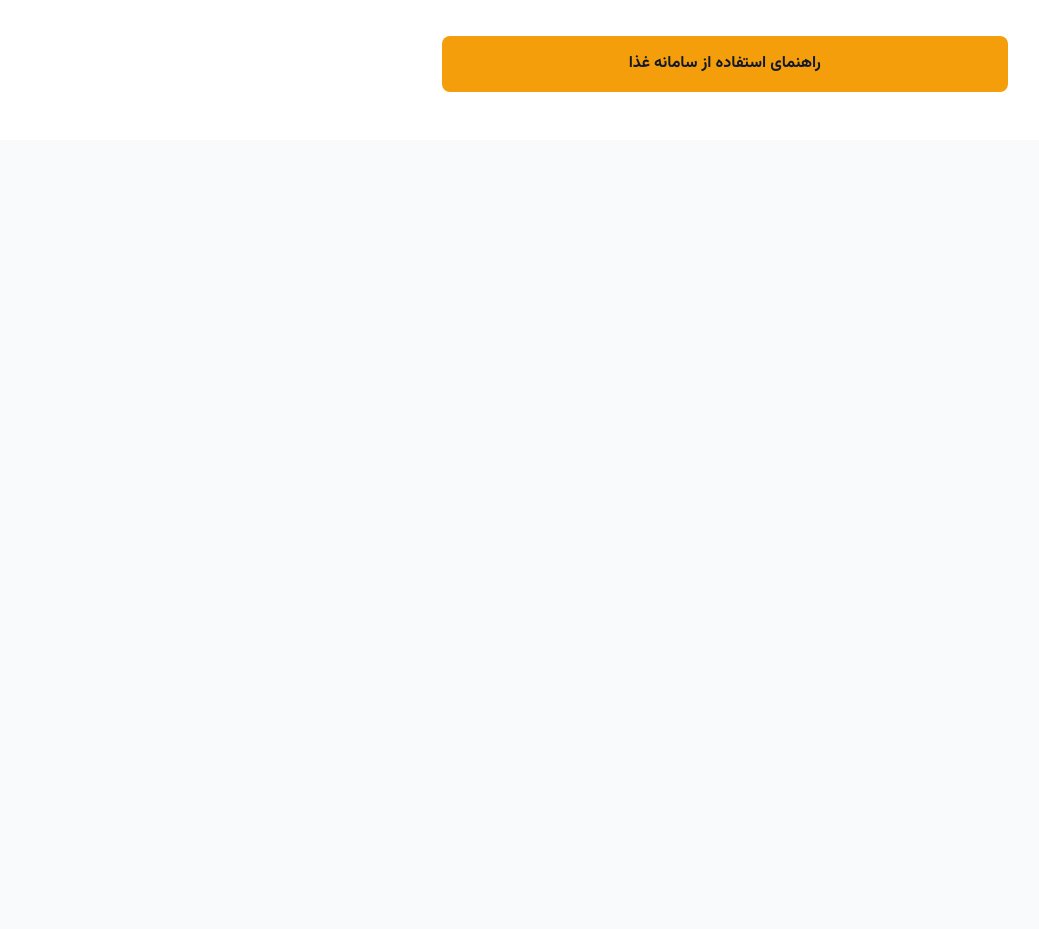
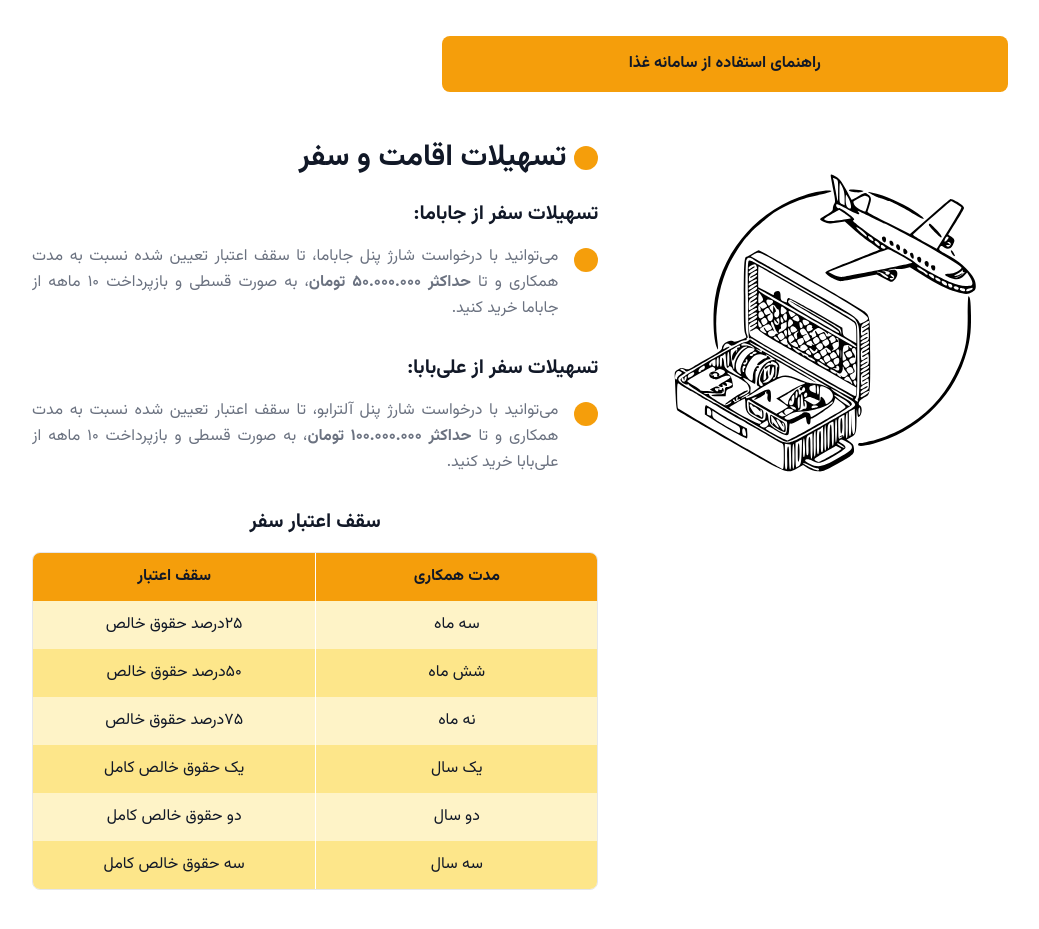
Before and after one commit to espitman/jbm-hr-life, a Nuxt app: page /benefits in a window 1280 px wide. Shown: the part 1584-2513 px from the top of the page, without its empty margins (16-1055 px from the left). Before the commit the page ends 1724 px from the top, so only its background shows below. Built offline with nearby package versions, Linux system fonts and the light colour scheme.

Commit message:
style: update table borders in Travel and Subsidy components to have only white left borders

```diff
--- a/components/benefits/Subsidy.vue
+++ b/components/benefits/Subsidy.vue
@@ -19,19 +19,19 @@
                 <div class="bg-amber-500 p-3 text-center font-bold">سوبسید اختصاصی (تومان)</div>
 
                 <!-- Row 1 -->
-                <div class="bg-amber-100 p-3 text-center border-l border-white border-t border-amber-200">حقوق ناخالص کمتر از 18 میلیون تومان</div>
+                <div class="bg-amber-100 p-3 text-center border-l border-l-white border-t border-amber-200">حقوق ناخالص کمتر از 18 میلیون تومان</div>
                 <div class="bg-amber-100 p-3 text-center border-t border-amber-200">2.800.000</div>
 
                 <!-- Row 2 -->
-                <div class="bg-amber-200 p-3 text-center border-l border-white border-t border-amber-200">حقوق ناخالص بین 18 تا 30 میلیون تومان</div>
+                <div class="bg-amber-200 p-3 text-center border-l border-l-white border-t border-amber-200">حقوق ناخالص بین 18 تا 30 میلیون تومان</div>
                 <div class="bg-amber-200 p-3 text-center border-t border-amber-200">2.250.000</div>
 
                 <!-- Row 3 -->
-                <div class="bg-amber-100 p-3 text-center border-l border-white border-t border-amber-200">حقوق ناخالص بین 30 تا 50 میلیون تومان</div>
+                <div class="bg-amber-100 p-3 text-center border-l border-l-white border-t border-amber-200">حقوق ناخالص بین 30 تا 50 میلیون تومان</div>
                 <div class="bg-amber-100 p-3 text-center border-t border-amber-200">1.500.000</div>
 
                 <!-- Row 4 -->
-                <div class="bg-amber-200 p-3 text-center border-l border-white border-t border-amber-200">حقوق ناخالص بین 50 تا 100 میلیون تومان</div>
+                <div class="bg-amber-200 p-3 text-center border-l border-l-white border-t border-amber-200">حقوق ناخالص بین 50 تا 100 میلیون تومان</div>
                 <div class="bg-amber-200 p-3 text-center border-t border-amber-200">1.000.000</div>
               </div>
             </div>
--- /dev/null
+++ b/components/benefits/Travel.vue
@@ -0,0 +1,100 @@
+<template>
+  <Section>
+    <div class="max-w-6xl mx-auto p-6" dir="rtl">
+      <div class="flex flex-col md:flex-row items-start gap-8">
+        <!-- Left side - Travel illustration -->
+        <div class="w-full md:w-2/5 mb-8 md:mb-0 order-2 md:order-1">
+          <div class="relative">
+            <div class="w-64 h-64 md:w-80 md:h-80 mx-auto"></div>
+            <div class="absolute inset-0 flex items-center justify-center">
+              <img
+                src="/images/flight.svg"
+                alt="Flight illustration"
+                class="w-full h-auto max-w-xs"
+              />
+            </div>
+          </div>
+        </div>
+
+        <!-- Right side - Content -->
+        <div class="w-full md:w-3/5 order-1 md:order-2">
+          <!-- Header -->
+          <div class="flex items-center justify-start mb-6">
+            <div class="w-6 h-6 rounded-full bg-amber-500 ml-2"></div>
+            <h1 class="text-2xl md:text-3xl font-bold">تسهیلات اقامت و سفر</h1>
+          </div>
+
+          <!-- Jabama Travel Facilities -->
+          <div class="mb-8">
+            <h2 class="text-xl font-bold mb-4">تسهیلات سفر از جاباما:</h2>
+            <div class="flex items-start gap-4">
+              <div class="w-6 h-6 bg-amber-500 rounded-full flex-shrink-0 mt-1"></div>
+              <div class="space-y-4 text-gray-500 leading-relaxed text-justify">
+                <p>
+                  می‌توانید با درخواست شارژ پنل جاباما، تا سقف اعتبار تعیین شده نسبت به مدت همکاری و تا
+                  <span class="font-bold">حداکثر ۵۰.۰۰۰.۰۰۰ تومان</span>،
+                  به صورت قسطی و بازپرداخت ۱۰ ماهه از جاباما خرید کنید.
+                </p>
+              </div>
+            </div>
+          </div>
+
+          <!-- Alibaba Travel Facilities -->
+          <div class="mb-8">
+            <h2 class="text-xl font-bold mb-4">تسهیلات سفر از علی‌بابا:</h2>
+            <div class="flex items-start gap-4">
+              <div class="w-6 h-6 bg-amber-500 rounded-full flex-shrink-0 mt-1"></div>
+              <div class="space-y-4 text-gray-500 leading-relaxed text-justify">
+                <p>
+                  می‌توانید با درخواست شارژ پنل آلترابو، تا سقف اعتبار تعیین شده نسبت به مدت همکاری و تا
+                  <span class="font-bold">حداکثر ۱۰۰.۰۰۰.۰۰۰ تومان</span>،
+                  به صورت قسطی و بازپرداخت ۱۰ ماهه از علی‌بابا خرید کنید.
+                </p>
+              </div>
+            </div>
+          </div>
+
+          <!-- Credit Limit Table -->
+          <div>
+            <h2 class="text-xl font-bold mb-4 text-center">سقف اعتبار سفر</h2>
+            <div class="border rounded-lg overflow-hidden">
+              <div class="grid grid-cols-2">
+                <!-- Table Headers -->
+                <div class="bg-amber-500 p-3 text-center font-bold border-l border-white">مدت همکاری</div>
+                <div class="bg-amber-500 p-3 text-center font-bold">سقف اعتبار</div>
+
+                <!-- Row 1 -->
+                <div class="bg-amber-100 p-3 text-center border-l border-white">سه ماه</div>
+                <div class="bg-amber-100 p-3 text-center">۲۵درصد حقوق خالص</div>
+
+                <!-- Row 2 -->
+                <div class="bg-amber-200 p-3 text-center border-l border-white">شش ماه</div>
+                <div class="bg-amber-200 p-3 text-center">۵۰درصد حقوق خالص</div>
+
+                <!-- Row 3 -->
+                <div class="bg-amber-100 p-3 text-center border-l border-white">نه ماه</div>
+                <div class="bg-amber-100 p-3 text-center">۷۵درصد حقوق خالص</div>
+
+                <!-- Row 4 -->
+                <div class="bg-amber-200 p-3 text-center border-l border-white">یک سال</div>
+                <div class="bg-amber-200 p-3 text-center">یک حقوق خالص کامل</div>
+
+                <!-- Row 5 -->
+                <div class="bg-amber-100 p-3 text-center border-l border-white">دو سال</div>
+                <div class="bg-amber-100 p-3 text-center">دو حقوق خالص کامل</div>
+
+                <!-- Row 6 -->
+                <div class="bg-amber-200 p-3 text-center border-l border-white">سه سال</div>
+                <div class="bg-amber-200 p-3 text-center">سه حقوق خالص کامل</div>
+              </div>
+            </div>
+          </div>
+        </div>
+      </div>
+    </div>
+  </Section>
+</template>
+
+<script setup>
+import Section from '~/components/ui/Section.vue'
+</script>
--- a/pages/benefits.vue
+++ b/pages/benefits.vue
@@ -2,12 +2,14 @@
   <div class="container p-6" dir="rtl">
     <BenefitsHeader />
     <Subsidy />
+    <Travel />
   </div>
 </template>
 
 <script setup>
 import BenefitsHeader from '~/components/benefits/Header.vue'
 import Subsidy from '~/components/benefits/Subsidy.vue'
+import Travel from '~/components/benefits/Travel.vue'
 
 definePageMeta({
   layout: 'default'
```
Also changed, not shown: public/images/flight.svg (added).
